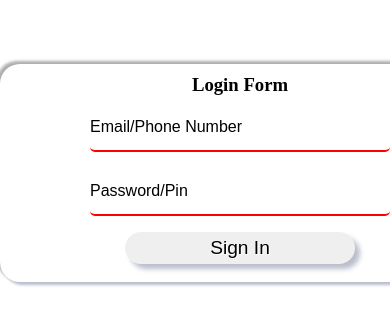
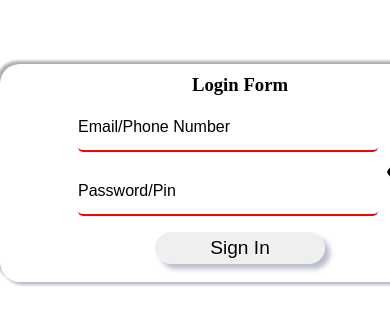
Before and after one commit to MaheshKhatiwada/silk_innovation_maheshkhatiwada, a React (Create React App) app: page / in a window 390 px wide. Shown: the part 189-514 px from the top of the page. Built offline with nearby package versions, Linux system fonts and the light colour scheme.

Commit message:
validated email/mobile_no with regex

```diff
--- a/package.json
+++ b/package.json
@@ -3,12 +3,14 @@
   "version": "0.1.0",
   "private": true,
   "dependencies": {
+    "@material-ui/icons": "^4.11.2",
     "@testing-library/jest-dom": "^5.14.1",
     "@testing-library/react": "^11.2.7",
     "@testing-library/user-event": "^12.8.3",
     "axios": "^0.21.1",
     "react": "^17.0.2",
     "react-dom": "^17.0.2",
+    "react-router-dom": "^5.2.0",
     "react-scripts": "4.0.3",
     "web-vitals": "^1.1.2"
   },
--- a/src/App.js
+++ b/src/App.js
@@ -1,10 +1,20 @@
+import { Dashboard } from './components/Dashboard';
 import React from 'react'
+import { BrowserRouter,Switch,Route } from 'react-router-dom'
+
 import Login from './components/Login'
+
 
 function App() {
     return (
         <div>
-           <Login/>
+            <BrowserRouter>
+
+            <Route exact = {true} path = "/" component = {Login}/>
+            <Route exact = {true} path = "/dashboard" component = {Dashboard}/>
+
+
+            </BrowserRouter>
         </div>
     )
 }
--- a/src/components/Dashboard.js
+++ b/src/components/Dashboard.js
@@ -1,11 +1,9 @@
 import React from 'react'
 
-function Dashboard() {
+export function Dashboard() {
     return (
         <div className="dashboard">
-
+            this is dashbard
         </div>
     )
 }
-
-export default Dashboard
--- a/src/components/Login.js
+++ b/src/components/Login.js
@@ -1,33 +1,112 @@
-import React, { useState } from 'react'
-import '../css/login.css';
+import React, { useState } from "react";
+import "../css/login.css";
+import VisibilityIcon from "@material-ui/icons/Visibility";
+import VisibilityOffIcon from "@material-ui/icons/VisibilityOff";
+import axios from "axios";
+
+const url = "https://stagingapi.icash.com.np/api/login";
+
+function Login(props) {
+  const [user, setUser] = useState({
+    firstInput: "",
+    secondInput: "",
+    showPassword: false,
+  });
+
+  const [errors, setErrors] = useState([])
+
+  const handleChange = (e) => {
+    setUser({ ...user, [e.target.name]: e.target.value });
+  };
+  const handleShowPassword = () => {
+    setUser({ ...user, showPassword: !user.showPassword });
+  };
+  const handleSubmit = async (e) => {
+    e.preventDefault();
+    console.log(user);
+    setErrors([]);
+
+    const payload = {};
+    if(
+        /^((984)|(986)|(975)|(974)|(982)|(981)|(972)|(988)|(985))\d{7}$/.test(user.firstInput)
+    ){
+        payload.mobile_no = user.firstInput
+    } else if(/^(([^<>()[\]\\.,;:\s@"]+(\.[^<>()[\]\\.,;:\s@"]+)*)|(".+"))@((\[[0-9]{1,3}\.[0-9]{1,3}\.[0-9]{1,3}\.[0-9]{1,3}\])|(([a-zA-Z\-0-9]+\.)+[a-zA-Z]{2,}))$/.test(user.firstInput)) {
+        payload.email = user.firstInput;
+    } else {
+        setErrors(['Invalid mobile_no or email']);
+        return;
+    }
+
+    if(/^\d{4}/.test(user.secondInput)){
+        payload.pin = user.secondInput;
+    } else  {
+        payload.password = user.secondInput;
+    }
+
+    console.log(payload);
 
 
+    try {
+      const {data} = await axios.post(url, payload, {
+        headers: { "App-Authorizer": "647061697361" },
+      });
 
-function Login() {
-    const[user,setUser]=useState({
-        email:'',
-        password:'',
-    })
-    const handleChange=(e)=>{
-        setUser({...user,[e.target.name]:e.target.value})
+     props.history.push('/dashboard');
 
+    //   console.log(data);
+    } catch (error) {
+      //console.error(error.response.data.message);
+      const errorMsg = error.response.data.message;
+      if(errorMsg){
+          setErrors([errorMsg]);
+      } else {
+        setErrors(["Something went wrong"]);
       }
-    const handleSubmit=(e)=>{
-        e.preventDefault();
-        console.log(user);
     }
+  };
+  //console.log(errors);
   return (
     <div className="login">
       <h3>Login Form</h3>
+
       <div className="form">
+
         <form onSubmit={handleSubmit}>
-            <input type="text" name="email"  placeholder="Email/Phone Number" onChange={handleChange}/>
-            <input type="password" name="password" placeholder="Password/Pin" onChange={handleChange}/>
-            <button>Sign In</button>
+          <div className="formInput">
+            <input
+              type="text"
+              name="firstInput"
+              placeholder="Email/Phone Number"
+              onChange={handleChange}
+            />
+          </div>
+          <div className="formInput">
+            <input
+              type={user.showPassword ? "text" : "password"}
+              name="secondInput"
+              placeholder="Password/Pin"
+              onChange={handleChange}
+            />
+            {user.showPassword ? (
+              <VisibilityOffIcon
+                className="icon"
+                onClick={handleShowPassword}
+              />
+            ) : (
+              <VisibilityIcon className="icon" onClick={handleShowPassword} />
+            )}
+          </div>
+          <button type="submit">Sign In</button>
         </form>
       </div>
+      <div  >
+              {errors.map(err=> {
+                  return <div className='error'>{err}</div>
+              })}
           </div>
-    )
+    </div>
+  );
 }
 
-export default Login
+export default Login;
--- a/src/css/login.css
+++ b/src/css/login.css
@@ -12,6 +12,10 @@
 }
 .form{
     text-align: center;
+}
+.formInput{
+    display: flex;
+    justify-content: space-between;
 }
 input{
     border-radius: 5px;
@@ -47,3 +51,7 @@ button{
 button:hover{
     box-shadow: inset -5px -5px 5px #fff, inset 5px 5px 5px #babecc;
 }
+
+.error{
+    color:red;
+}
```
Also changed, not shown: 1 other file (tests, documents, lock files or other folders). Lines whose indentation alone changed are shown as unchanged.
